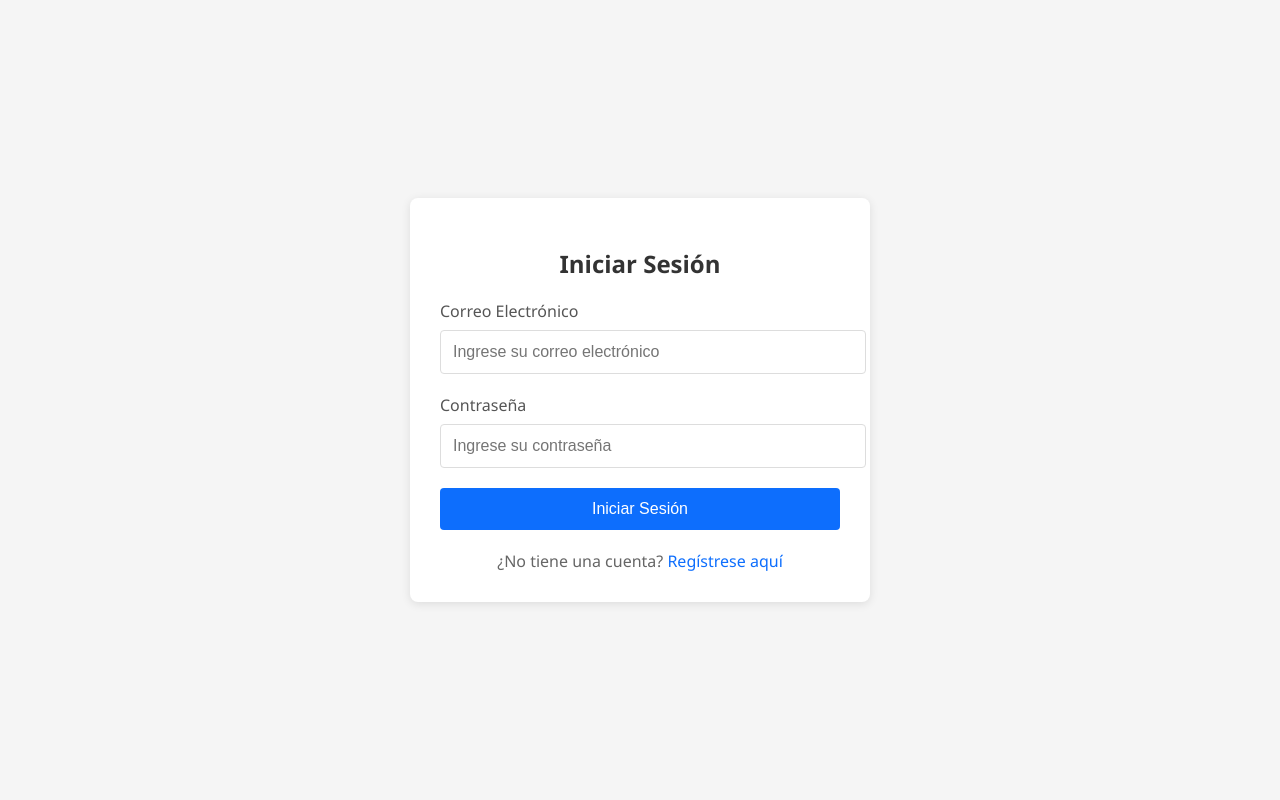
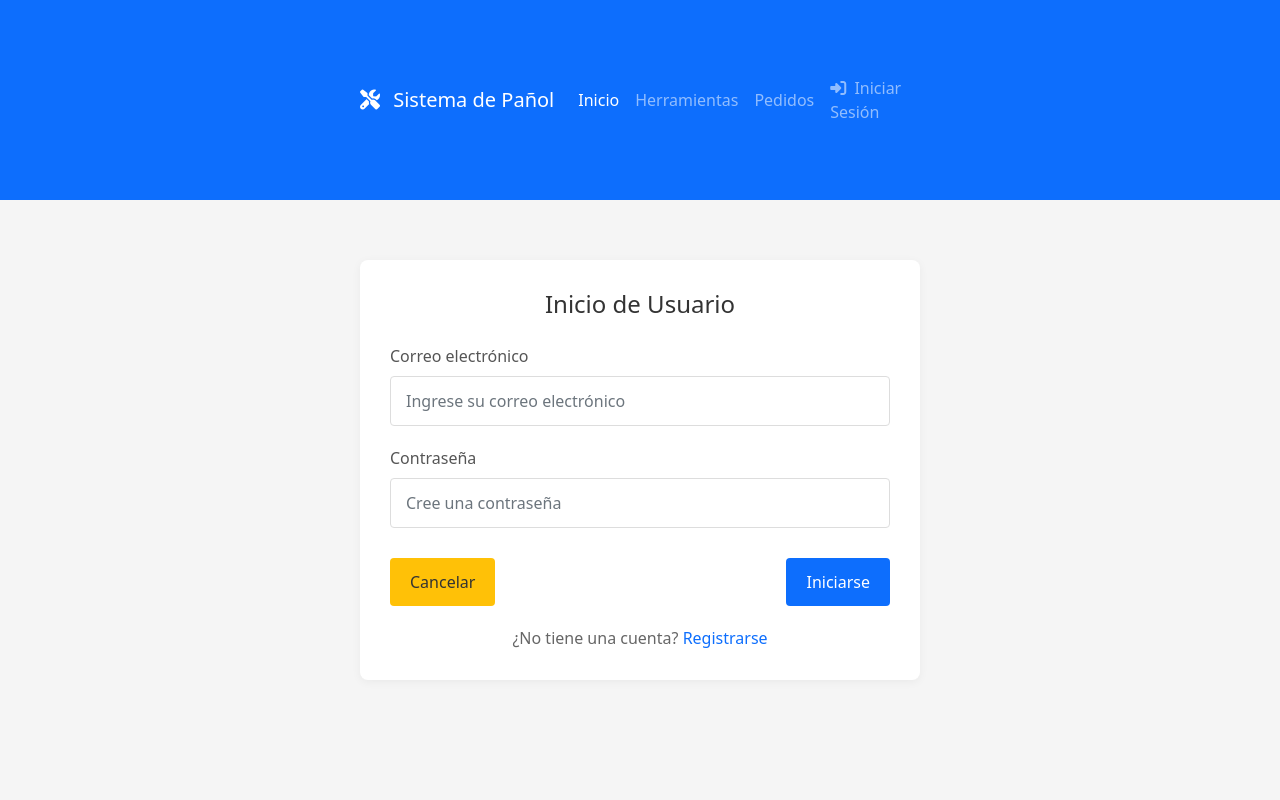
Before and after one commit to Candex22/Pa-ol_T3, a PHP site: page /components/login.php in a window 1280 px wide. Run offline with PHP 8.4, Linux system fonts and the light colour scheme; some libraries are stand-ins or nearby versions.

Commit message:
cambios
trabajé login y register

```diff
--- a/components/login.php
+++ b/components/login.php
@@ -64,27 +64,150 @@ if ($_SERVER["REQUEST_METHOD"] == "POST") {
     <meta charset="UTF-8">
     <meta name="viewport" content="width=device-width, initial-scale=1.0">
     <link type="text">
-    <link rel="stylesheet" href="../styles/login.css">
-    <title>Sistema de Pañol - Iniciar Sesión</title>
+    <!--    <title>Sistema de Pañol - Iniciar Sesión</title> -->
+    <link rel="stylesheet" href="https://cdn.jsdelivr.net/npm/bootstrap@5.2.3/dist/css/bootstrap.min.css">
+    <link rel="stylesheet" href="https://cdnjs.cloudflare.com/ajax/libs/font-awesome/6.3.0/css/all.min.css">
+
 
 </head>
+<style>
 
+body {
+    background-color: #f5f5f5;
+}
+
+
+.container {
+    max-width: 600px;
+    margin: 40px auto;
+    padding: 20px;
+}
+
+.form-container {
+    background-color: white;
+    border-radius: 8px;
+    padding: 30px;
+    box-shadow: 0 2px 10px rgba(0,0,0,0.05);
+}
+
+.form-title {
+    font-size: 24px;
+    margin-bottom: 25px;
+    color: #333;
+    text-align: center;
+}
+
+.form-group {
+    margin-bottom: 20px;
+}
+
+.form-label {
+    display: block;
+    margin-bottom: 8px;
+    font-weight: 500;
+    color: #555;
+}
+
+.form-control {
+    width: 100%;
+    padding: 12px 15px;
+    border: 1px solid #ddd;
+    border-radius: 4px;
+    font-size: 16px;
+    transition: border-color 0.3s;
+}
+
+.form-control:focus {
+    border-color: #0d6efd;
+    outline: none;
+}
+
+.btn {
+    padding: 12px 20px;
+    border: none;
+    border-radius: 4px;
+    cursor: pointer;
+    font-size: 16px;
+    font-weight: 500;
+    transition: background-color 0.3s;
+}
+
+.btn-primary {
+    background-color: #0d6efd;
+    color: white;
+}
+
+.btn-primary:hover {
+    background-color: #0b5ed7;
+}
+
+.btn-warning {
+    background-color: #ffc107;
+    color: #333;
+}
+
+.btn-warning:hover {
+    background-color: #ffca2c;
+}
+
+.form-actions {
+    display: flex;
+    justify-content: space-between;
+    margin-top: 30px;
+}
+
+.form-footer {
+    text-align: center;
+    margin-top: 20px;
+    color: #666;
+}
+
+.form-footer a {
+    color: #0d6efd;
+    text-decoration: none;
+}
+
+.form-footer a:hover {
+    text-decoration: underline;
+}
+</style>
 <body>
-    <div class="login-container">
-        <h2 class="login-title">Iniciar Sesión</h2>
+<?php include('menu.php'); ?>
+
+<div class="container">
+        <div class="form-container">
+            <h2 class="form-title">Inicio de Usuario</h2>
+
             <form action="login.php" method="POST">
+
                 <div class="form-group">
-                <label class="form-label" for="correo_electronico">Correo Electrónico</label>
-                <input type="email" class="form-control" id="correo_electronico" name="correo_electronico" placeholder="Ingrese su correo electrónico">
+                    <label class="form-label">Correo electrónico</label>
+                    <input type="email" class="form-control" placeholder="Ingrese su correo electrónico" name="correo_electronico">
                 </div>
+
                 <div class="form-group">
-                <label class="form-label" for="contrasena">Contraseña</label>
-                <input type="password" class="form-control" id="contrasena" name="contrasena" placeholder="Ingrese su contraseña">
+                    <label class="form-label">Contraseña</label>
+                    <input type="password" class="form-control" placeholder="Cree una contraseña" name="contrasena">
                 </div>
-            <button type="submit" class="btn">Iniciar Sesión</button>
+
+                <div class="form-actions">
+                    <button type="button" class="btn btn-warning">Cancelar</button>
+                    <button type="submit" class="btn btn-primary">Iniciarse</button>
+                </div>
+
+                <div class="form-footer">
+                    ¿No tiene una cuenta? <a href="register.php">Registrarse</a>
+                </div>
+                <?php
+                if (isset($_SESSION["registro_exitoso"]) && $_SESSION["registro_exitoso"] == true) {
+                    echo '<div class="registro-exitoso">';
+
+                    echo '</div>';
+                    unset($_SESSION["registro_exitoso"]); // Eliminar la variable para que no se muestre siempre
+                }
+    ?>
+
             </form>
-        <div class="form-footer">
-            ¿No tiene una cuenta? <a href="register.php">Regístrese aquí</a>
         </div>
     </div>
 </body>
--- a/components/menu.php
+++ b/components/menu.php
@@ -1,3 +1,7 @@
+<?php
+$logged_in = isset($_SESSION["usuario"]); // Se considera logueado si hay una sesión activa
+?>
+
 <!-- Navigation -->
 <nav class="navbar navbar-expand-lg navbar-dark bg-primary">
         <div class="container">
@@ -25,7 +29,7 @@
         <a class="nav-link" href="components/perfil.php">
             <i class="fas fa-user me-1"></i> Mi Perfil
         </a>
-                        <a class="nav-link" href="components/logout.php">
+        <a class="nav-link" href="logout.php">
             <i class="fas fa-sign-out-alt me-1"></i> Cerrar Sesión
         </a>
     <?php else: ?>
@@ -34,6 +38,7 @@
         </a>
     <?php endif; ?>
 </div>
+
             </div>
         </div>
     </nav>
--- a/index.php
+++ b/index.php
@@ -1,6 +1,8 @@
 <?php
 // Include the tool management module
 require_once('components/tool_management.php');
+session_start();
+$logged_in = isset($_SESSION["usuario"]); // Se considera logueado si hay una sesión activa
 
 // Get tool count
 $conn = connectDB();
--- a/styles/login.css
+++ b/styles/login.css
@@ -1,27 +1,38 @@
-body {
+* {
+    margin: 0;
+    padding: 0;
+    box-sizing: border-box;
     font-family: 'Segoe UI', Arial, sans-serif;
-    background-color: #f5f5f5;
-    display: flex;
-    justify-content: center;
-    align-items: center;
-    height: 100vh;
-    margin: 0;
 }
 
-.login-container {
-    background-color: white;
-    padding: 30px;
-    border-radius: 8px;
-    box-shadow: 0 2px 10px rgba(0, 0, 0, 0.1);
-    width: 100%;
-    max-width: 400px;
+body {
+    background-color: #f5f5f5;
 }
 
-.login-title {
+.header {
+    display: block;
+    width: 100%;
+}
+
+
+.container {
+    max-width: 600px;
+    margin: 40px auto;
+    padding: 20px;
+}
+
+.form-container {
+    background-color: white;
+    border-radius: 8px;
+    padding: 30px;
+    box-shadow: 0 2px 10px rgba(0,0,0,0.05);
+}
+
+.form-title {
     font-size: 24px;
-    margin-bottom: 20px;
+    margin-bottom: 25px;
+    color: #333;
     text-align: center;
-    color: #333;
 }
 
 .form-group {
@@ -37,25 +48,50 @@ body {
 
 .form-control {
     width: 100%;
-    padding: 12px;
+    padding: 12px 15px;
     border: 1px solid #ddd;
     border-radius: 4px;
     font-size: 16px;
+    transition: border-color 0.3s;
+}
+
+.form-control:focus {
+    border-color: #0d6efd;
+    outline: none;
 }
 
 .btn {
-    width: 100%;
-    padding: 12px;
+    padding: 12px 20px;
+    border: none;
+    border-radius: 4px;
+    cursor: pointer;
+    font-size: 16px;
+    font-weight: 500;
+    transition: background-color 0.3s;
+}
+
+.btn-primary {
     background-color: #0d6efd;
     color: white;
-    border: none;
-    border-radius: 4px;
-    font-size: 16px;
-    cursor: pointer;
 }
 
-.btn:hover {
+.btn-primary:hover {
     background-color: #0b5ed7;
+}
+
+.btn-warning {
+    background-color: #ffc107;
+    color: #333;
+}
+
+.btn-warning:hover {
+    background-color: #ffca2c;
+}
+
+.form-actions {
+    display: flex;
+    justify-content: space-between;
+    margin-top: 30px;
 }
 
 .form-footer {
```
Also changed, not shown: components/logout.php (added, +8 -0 lines), components/register.php (+6 -16 lines). Lines whose indentation alone changed are shown as unchanged.
